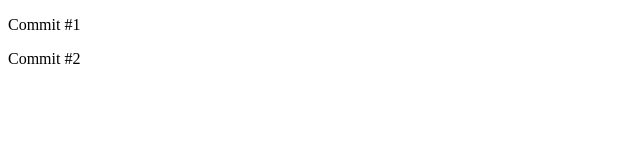
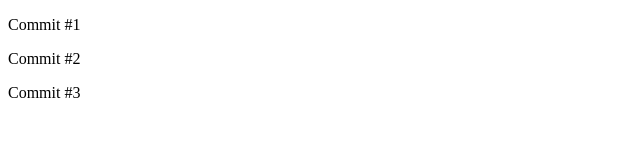
Before and after one commit to TociD717/lesson5, a plain HTML site: page lessonpractice.html in a window 1280 px wide. Shown: the full height of the page, 0-640 px from the left. Drawn offline with Linux system fonts and the light colour scheme.

Commit message:
Commit #3

```diff
--- a/lessonpractice.html
+++ b/lessonpractice.html
@@ -10,6 +10,7 @@
 <body>
     <p>Commit #1</p>
     <p>Commit #2</p>
+    <p>Commit #3</p>
 </body>
 
 </html>
```
